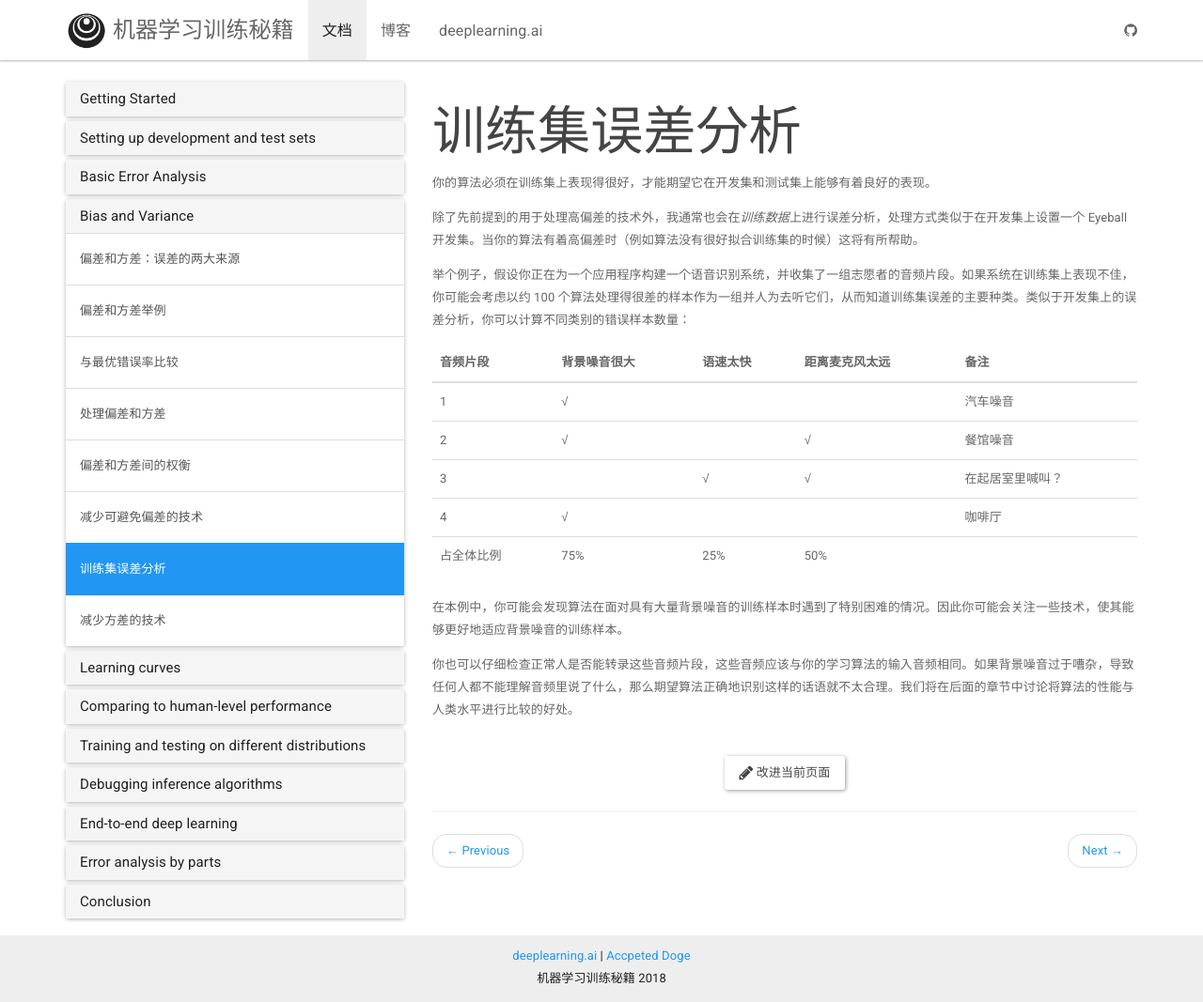
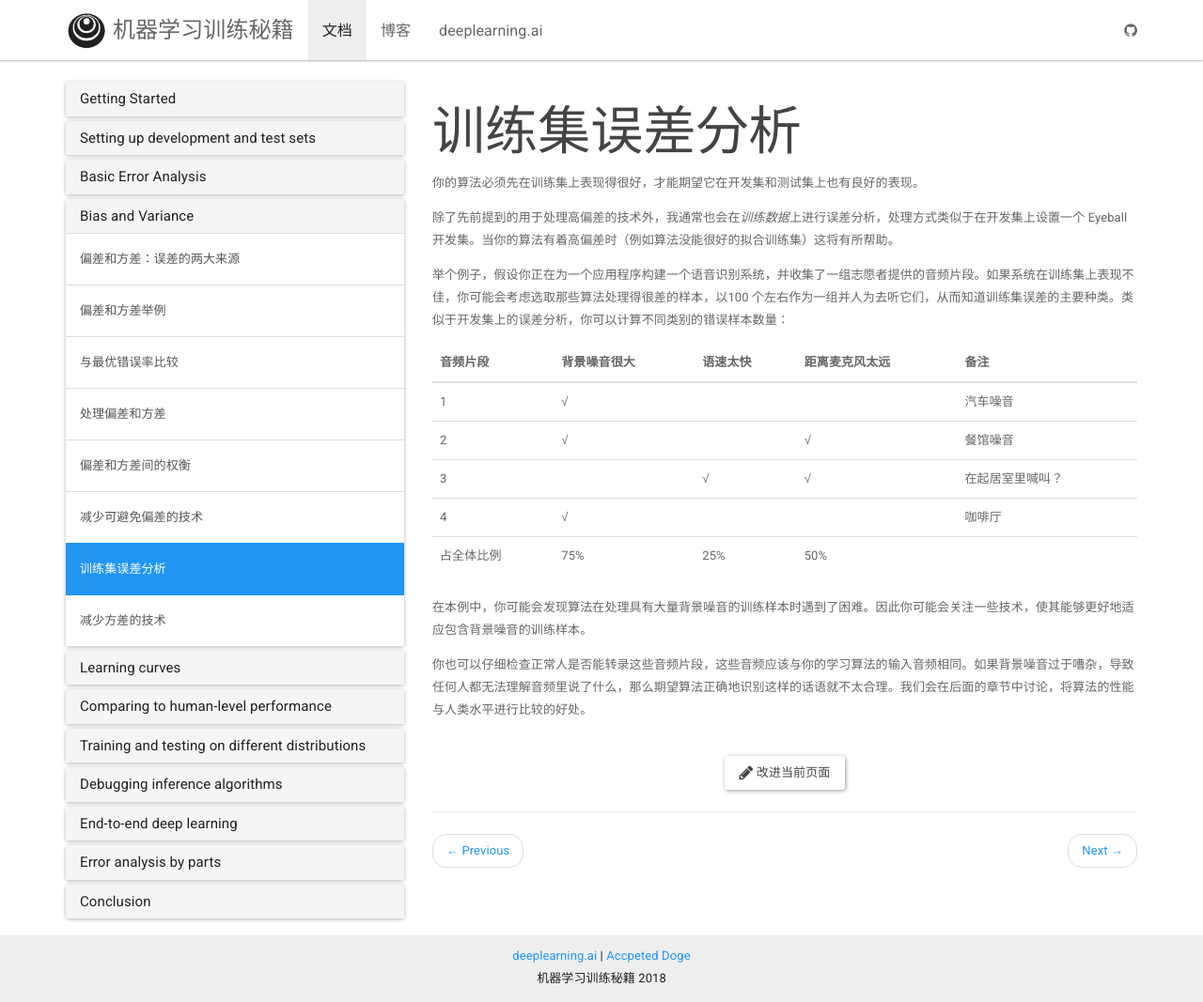
Before and after one commit to deeplearning-ai/machine-learning-yearning-cn, a Jekyll site: the page built from _docs/Bias and Variance/ch26.md, in a window 1280 px wide and 1067 px high. Shown: the whole window at 94% size. Built offline with Jekyll 4.4.1, drawn with Linux system fonts in a browser that asks for light colours; nearby versions of some CDN libraries.

Commit message:
Update ch26.md (#43)

```diff
--- a/_docs/Bias and Variance/ch26.md
+++ b/_docs/Bias and Variance/ch26.md
@@ -3,11 +3,11 @@ title: 训练集误差分析
 permalink: /docs/ch26/
 ---
 
-你的算法必须在训练集上表现得很好，才能期望它在开发集和测试集上能够有着良好的表现。
+你的算法必须先在训练集上表现得很好，才能期望它在开发集和测试集上也有良好的表现。
 
-除了先前提到的用于处理高偏差的技术外，我通常也会在*训练数据*上进行误差分析，处理方式类似于在开发集上设置一个 Eyeball 开发集。当你的算法有着高偏差时（例如算法没有很好拟合训练集的时候）这将有所帮助。
+除了先前提到的用于处理高偏差的技术外，我通常也会在*训练数据*上进行误差分析，处理方式类似于在开发集上设置一个 Eyeball 开发集。当你的算法有着高偏差时（例如算法没能很好的拟合训练集）这将有所帮助。
 
-举个例子，假设你正在为一个应用程序构建一个语音识别系统，并收集了一组志愿者的音频片段。如果系统在训练集上表现不佳，你可能会考虑以约 100 个算法处理得很差的样本作为一组并人为去听它们，从而知道训练集误差的主要种类。类似于开发集上的误差分析，你可以计算不同类别的错误样本数量：
+举个例子，假设你正在为一个应用程序构建一个语音识别系统，并收集了一组志愿者提供的音频片段。如果系统在训练集上表现不佳，你可能会考虑选取那些算法处理得很差的样本，以100 个左右作为一组并人为去听它们，从而知道训练集误差的主要种类。类似于开发集上的误差分析，你可以计算不同类别的错误样本数量：
 
 | 音频片段   | 背景噪音很大 | 语速太快 | 距离麦克风太远 | 备注             |
 | ---------- | ------------ | -------- | -------------- | ---------------- |
@@ -17,6 +17,6 @@ permalink: /docs/ch26/
 | 4          | √            |          |                | 咖啡厅           |
 | 占全体比例 | 75%          | 25%      | 50%            |                  |
 
-在本例中，你可能会发现算法在面对具有大量背景噪音的训练样本时遇到了特别困难的情况。因此你可能会关注一些技术，使其能够更好地适应背景噪音的训练样本。
+在本例中，你可能会发现算法在处理具有大量背景噪音的训练样本时遇到了困难。因此你可能会关注一些技术，使其能够更好地适应包含背景噪音的训练样本。
 
-你也可以仔细检查正常人是否能转录这些音频片段，这些音频应该与你的学习算法的输入音频相同。如果背景噪音过于嘈杂，导致任何人都不能理解音频里说了什么，那么期望算法正确地识别这样的话语就不太合理。我们将在后面的章节中讨论将算法的性能与人类水平进行比较的好处。
+你也可以仔细检查正常人是否能转录这些音频片段，这些音频应该与你的学习算法的输入音频相同。如果背景噪音过于嘈杂，导致任何人都无法理解音频里说了什么，那么期望算法正确地识别这样的话语就不太合理。我们会在后面的章节中讨论，将算法的性能与人类水平进行比较的好处。
```
